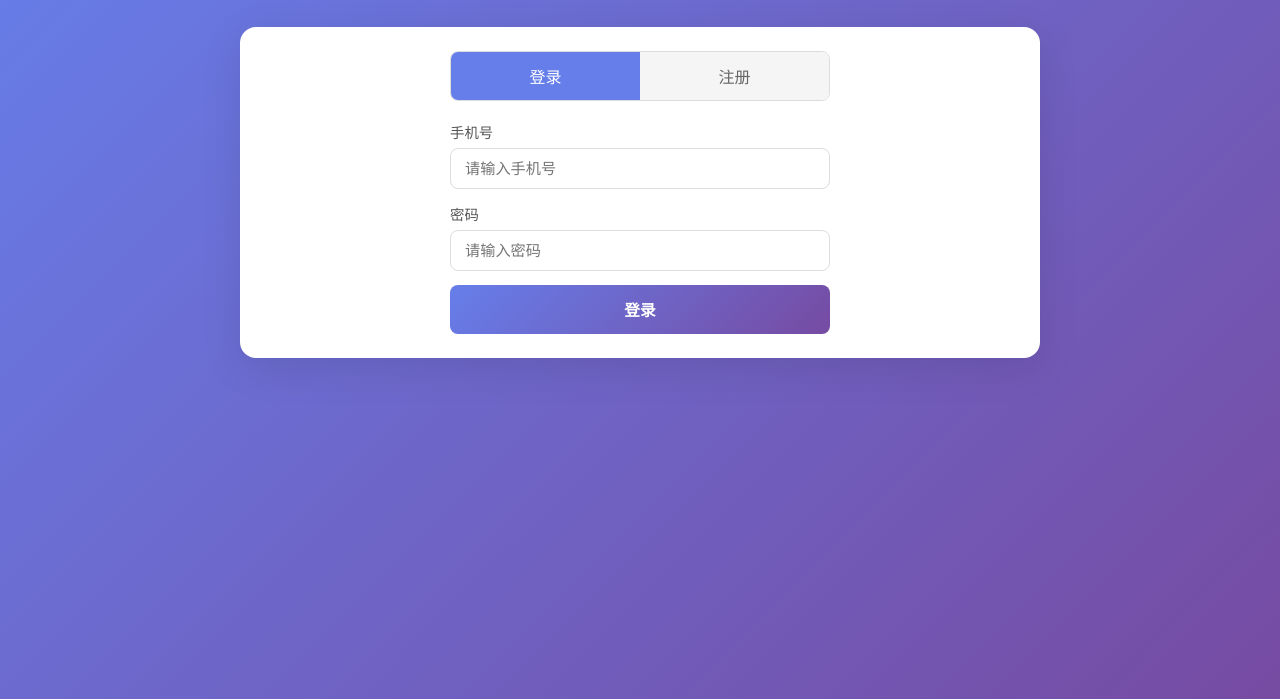
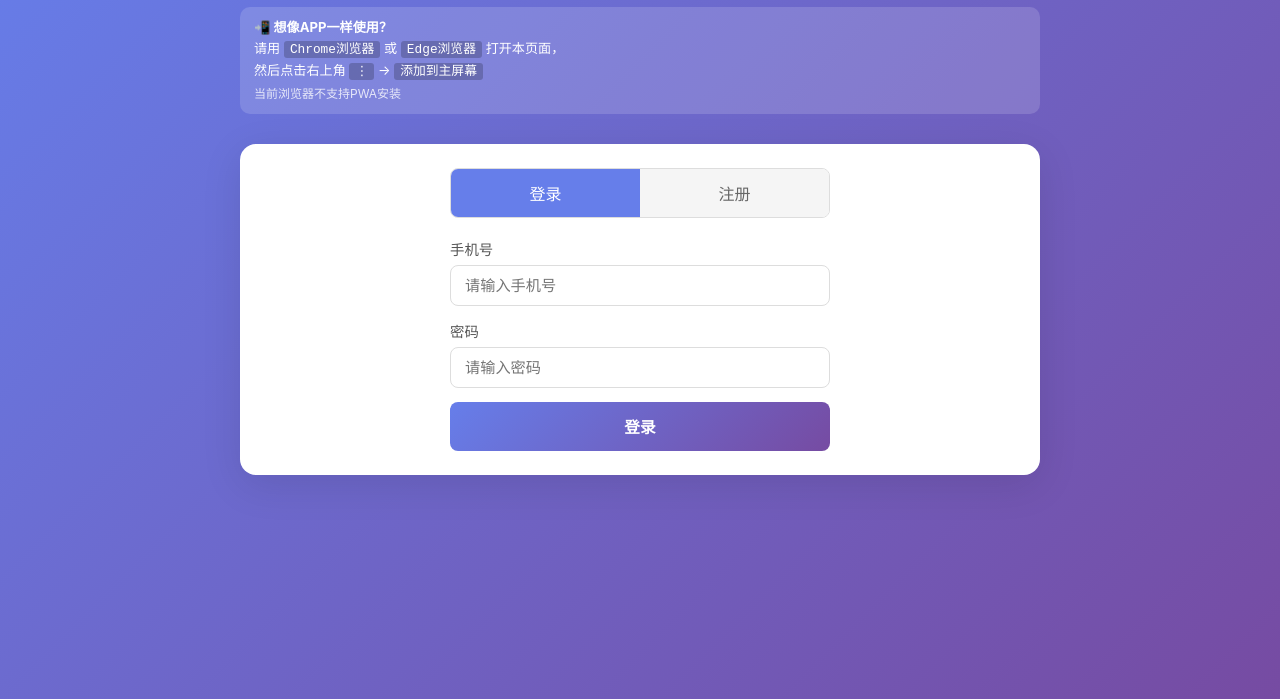
Before and after one commit to jingxuezhiyue/chat_analuzer, a plain HTML site: page index.html in a window 1280 px wide. Shown: the part 101-800 px from the top of the page. Drawn offline with Linux system fonts and the light colour scheme.

Commit message:
修复PWA安装引导：夸克等浏览器自动显示手动安装提示

```diff
--- a/index.html
+++ b/index.html
@@ -299,7 +299,7 @@
         .install-banner {
             display: none; position: fixed; bottom: 0; left: 0; right: 0;
             background: white; padding: 14px 18px; box-shadow: 0 -4px 20px rgba(0,0,0,0.15);
-            z-index: 999; display: flex; align-items: center; gap: 12px;
+            z-index: 999; align-items: center; gap: 12px;
         }
         .install-banner .ib-icon { font-size: 28px; }
         .install-banner .ib-text { flex: 1; }
@@ -310,6 +310,14 @@
             border-radius: 6px; font-size: 0.85rem; font-weight: 600; cursor: pointer; white-space: nowrap;
         }
         .install-banner .ib-close { background: none; border: none; font-size: 1.2rem; color: #aaa; cursor: pointer; }
+
+        .manual-install-guide {
+            background: rgba(255,255,255,0.15); border-radius: 10px;
+            padding: 10px 14px; margin-top: 10px; display: none; text-align: left;
+            color: white; font-size: 0.82rem; line-height: 1.6;
+        }
+        .manual-install-guide.show { display: block; }
+        .manual-install-guide code { background: rgba(0,0,0,0.2); padding: 1px 6px; border-radius: 3px; font-size: 0.8rem; }
 
         @media (max-width: 480px) {
             body { padding: 10px; }
@@ -361,6 +369,12 @@
         </div>
         <h1>💬 对话分析器</h1>
         <p>选择聊天对象，上传截图或输入对话，AI帮你分析并提供回复建议</p>
+        <div class="manual-install-guide" id="manualInstallGuide">
+            <strong>📲 想像APP一样使用？</strong><br>
+            请用 <code>Chrome浏览器</code> 或 <code>Edge浏览器</code> 打开本页面，<br>
+            然后点击右上角 <code>⋮</code> → <code>添加到主屏幕</code><br>
+            <span style="font-size:0.75rem;opacity:0.8;">当前浏览器不支持PWA安装</span>
+        </div>
     </div>
 
     <!-- 登录注册 -->
@@ -1593,10 +1607,12 @@ checkAuth();
 // ===== PWA 安装与Service Worker =====
 let deferredPrompt = null;
 const installBanner = document.getElementById('installBanner');
+let pwaSupported = false;
 
 window.addEventListener('beforeinstallprompt', (e) => {
     e.preventDefault();
     deferredPrompt = e;
+    pwaSupported = true;
     if (!localStorage.getItem('pwaInstallDismissed')) {
         installBanner.style.display = 'flex';
     }
@@ -1625,6 +1641,12 @@ window.addEventListener('appinstalled', () => {
     installBanner.style.display = 'none';
     deferredPrompt = null;
 });
+
+setTimeout(() => {
+    if (!pwaSupported) {
+        document.getElementById('manualInstallGuide').classList.add('show');
+    }
+}, 2000);
 </script>
 </body>
 </html>
```
